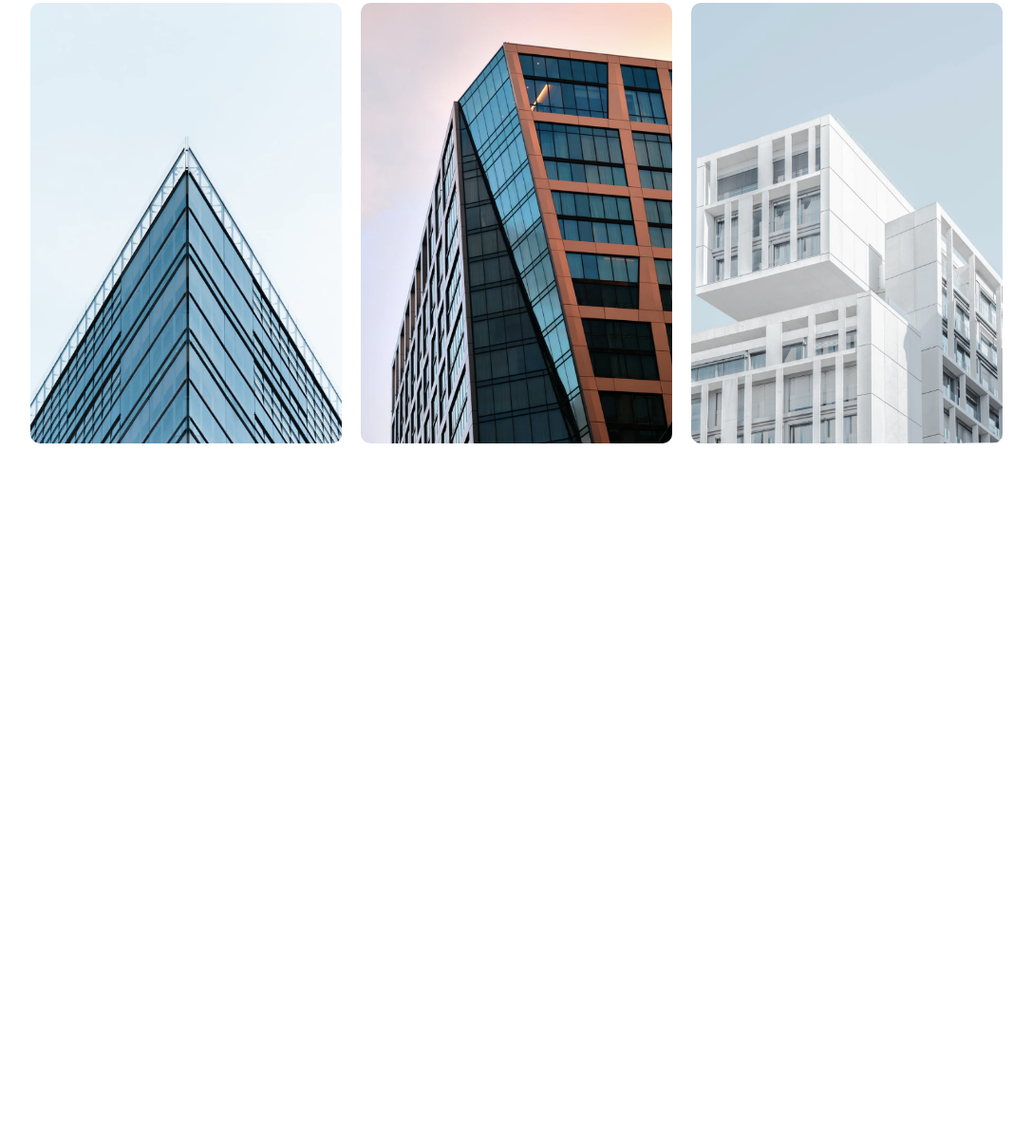
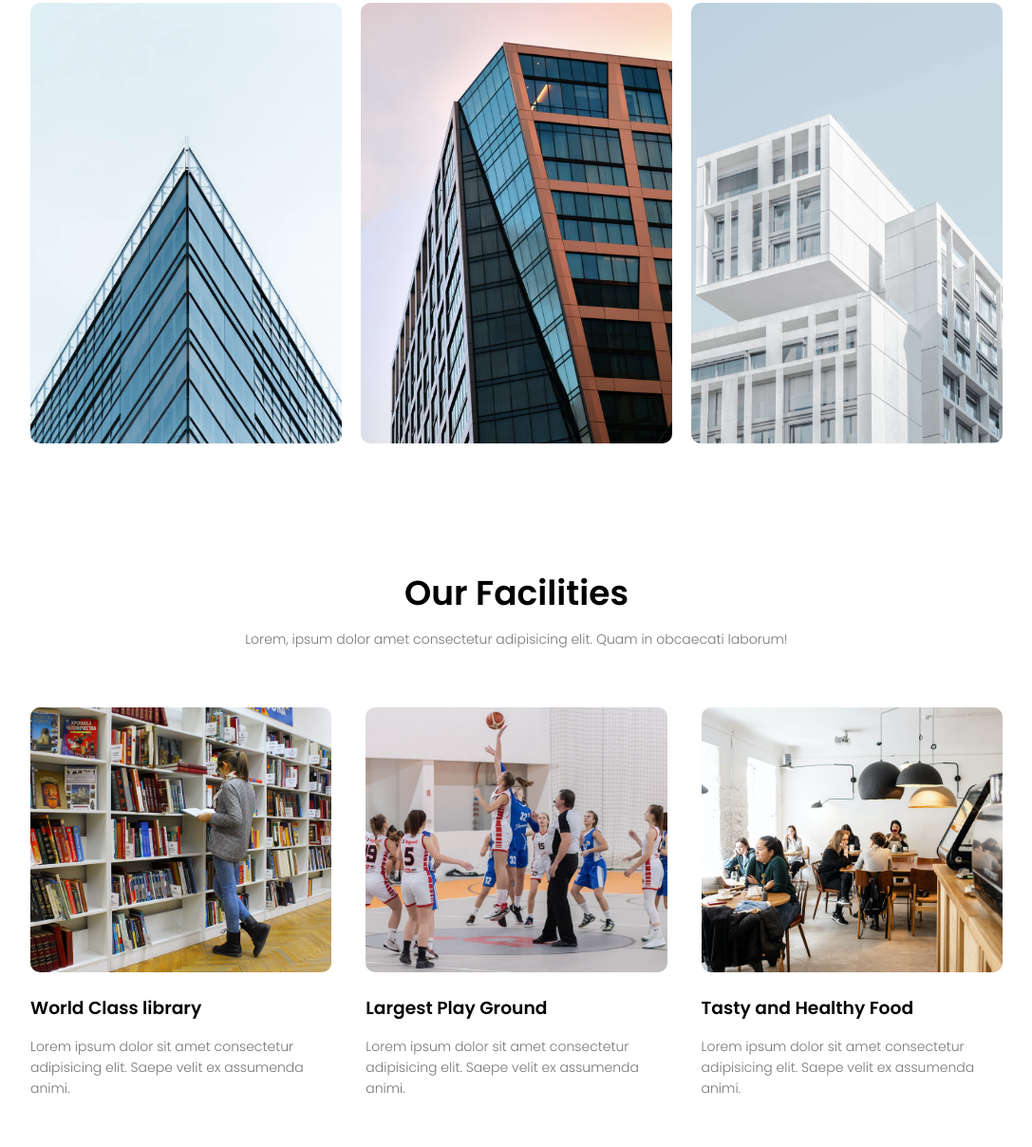
Before and after one commit to KalpitChandekar/Eduford-University, a plain HTML site: page index.html in a window 1280 px wide. Shown: the part 1536-2744 px from the top of the page at 95% size, without its empty margins (96-1183 px from the left). Before the commit the page ends 2033 px from the top, so only its background shows below. Drawn offline with Linux system fonts and the light colour scheme.

Commit message:
created feature section

```diff
--- a/index.html
+++ b/index.html
@@ -114,6 +114,43 @@
       </div>
     </section>
 
+    <!------------Facilities----------->
+
+    <section class="facilities">
+      <h1>Our Facilities</h1>
+      <p>
+        Lorem, ipsum dolor amet consectetur adipisicing elit. Quam in obcaecati
+        laborum!
+      </p>
+
+      <div class="row">
+        <div class="facilities-col">
+          <img src="images/library.png" />
+          <h3>World Class library</h3>
+          <p>
+            Lorem ipsum dolor sit amet consectetur adipisicing elit. Saepe velit
+            ex assumenda animi.
+          </p>
+        </div>
+        <div class="facilities-col">
+          <img src="images/basketball.png" />
+          <h3>Largest Play Ground</h3>
+          <p>
+            Lorem ipsum dolor sit amet consectetur adipisicing elit. Saepe velit
+            ex assumenda animi.
+          </p>
+        </div>
+        <div class="facilities-col">
+          <img src="images/cafeteria.png" />
+          <h3>Tasty and Healthy Food</h3>
+          <p>
+            Lorem ipsum dolor sit amet consectetur adipisicing elit. Saepe velit
+            ex assumenda animi.
+          </p>
+        </div>
+      </div>
+    </section>
+
     <!------------Javscript for toggle Menu----------->
     <script>
       var navLinks = document.getElementById("navLinks");
--- a/style.css
+++ b/style.css
@@ -235,7 +235,38 @@ h3 {
   transition: 0.5s;
 }
 
-.layer:hover h3{
+.layer:hover h3 {
   bottom: 49%;
   opacity: 1;
 }
+
+/*----------Facilities--------- */
+
+.facilities {
+  width: 80%;
+  margin: auto;
+  text-align: center;
+  padding-top: 100px;
+}
+
+.facilities-col {
+  flex-basis: 31%;
+  border-radius: 10px;
+  margin-bottom: 5%;
+  text-align: left;
+}
+
+.facilities-col img {
+  width: 100%;
+  border-radius: 10px;
+}
+
+.facilities-col p {
+  padding: 0;
+}
+
+.facilities-col h3 {
+  margin-top: 16px;
+  margin-bottom: 15px;
+  text-align: left;
+}
```
